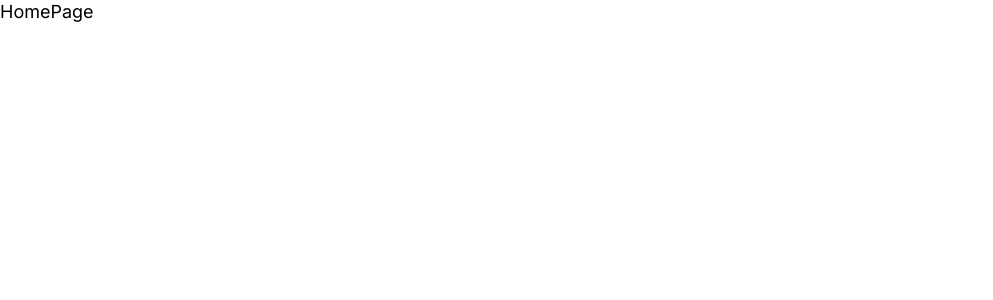
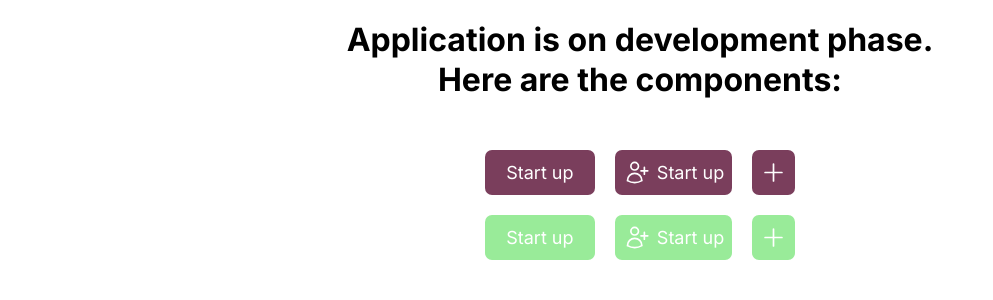
Before and after one commit to spurbey/start_up, a Next.js app: page / in a window 1280 px wide. Shown: the top 300 px of the page, without its empty margins (0-993 px from the left). Built offline with nearby package versions, Linux system fonts and the light colour scheme.

Commit message:
button components styling

```diff
--- a/app/page.jsx
+++ b/app/page.jsx
@@ -1,5 +1,92 @@
 import React from 'react';
 
 export default function HomePage() {
-  return <div>HomePage</div>;
+  return (
+    <>
+      <div className='home-page'>
+        <h1>
+          Application is on development phase. <br /> Here are the components:
+        </h1>
+
+        <div className='container'>
+          <div className='button-container'>
+            <button className='button-primary'>Start up</button>
+
+            <button className='button-primary'>
+              <svg
+                xmlns='http://www.w3.org/2000/svg'
+                fill='none'
+                viewBox='0 0 24 24'
+                stroke-width='1.5'
+                stroke='currentColor'
+              >
+                <path
+                  stroke-linecap='round'
+                  stroke-linejoin='round'
+                  d='M19 7.5v3m0 0v3m0-3h3m-3 0h-3m-2.25-4.125a3.375 3.375 0 11-6.75 0 3.375 3.375 0 016.75 0zM4 19.235v-.11a6.375 6.375 0 0112.75 0v.109A12.318 12.318 0 0110.374 21c-2.331 0-4.512-.645-6.374-1.766z'
+                />
+              </svg>
+              Start up
+            </button>
+
+            <button className='button-primary icon'>
+              <svg
+                xmlns='http://www.w3.org/2000/svg'
+                fill='none'
+                viewBox='0 0 24 24'
+                strokeWidth='1.5'
+                stroke='currentColor'
+              >
+                <path
+                  strokeLinecap='round'
+                  strokeLinejoin='round'
+                  d='M12 4.5v15m7.5-7.5h-15'
+                />
+              </svg>
+            </button>
+          </div>
+          {/* /button-container */}
+
+          <div className='button-container'>
+            <button className='button-secondary'>Start up</button>
+
+            <button className='button-secondary'>
+              <svg
+                xmlns='http://www.w3.org/2000/svg'
+                fill='none'
+                viewBox='0 0 24 24'
+                stroke-width='1.5'
+                stroke='currentColor'
+              >
+                <path
+                  stroke-linecap='round'
+                  stroke-linejoin='round'
+                  d='M19 7.5v3m0 0v3m0-3h3m-3 0h-3m-2.25-4.125a3.375 3.375 0 11-6.75 0 3.375 3.375 0 016.75 0zM4 19.235v-.11a6.375 6.375 0 0112.75 0v.109A12.318 12.318 0 0110.374 21c-2.331 0-4.512-.645-6.374-1.766z'
+                />
+              </svg>
+              Start up
+            </button>
+
+            <button className='button-secondary icon'>
+              <svg
+                xmlns='http://www.w3.org/2000/svg'
+                fill='none'
+                viewBox='0 0 24 24'
+                strokeWidth='1.5'
+                stroke='currentColor'
+              >
+                <path
+                  strokeLinecap='round'
+                  strokeLinejoin='round'
+                  d='M12 4.5v15m7.5-7.5h-15'
+                />
+              </svg>
+            </button>
+          </div>
+          {/* /button-container */}
+        </div>
+        {/* /container */}
+      </div>
+    </>
+  );
 }
--- a/app/styles/components/__button.scss
+++ b/app/styles/components/__button.scss
@@ -0,0 +1,65 @@
+.button {
+  border: none;
+  outline: hidden;
+  font-size: 18px;
+  font-weight: 400;
+  font-family: inherit;
+  background-color: $dark-pink;
+  text-decoration: none;
+  color: $white;
+  padding: 0 8px;
+  min-width: 110px;
+  width: 100%;
+  max-width: fit-content;
+  text-align: center;
+  cursor: pointer;
+  border-radius: 7px;
+  height: 45px;
+  @include flex(center, center);
+  display: inline-flex;
+  gap: 7px;
+
+  & > svg {
+    width: 27px;
+  }
+
+  &:hover {
+    transform: translateY(-3px);
+  }
+
+  @include responsive-medium {
+    min-width: 90px;
+    font-size: 16px;
+  }
+}
+
+.icon {
+  min-width: 0;
+}
+
+.button-primary {
+  @extend .button;
+  background-color: $dark-pink;
+
+  &:hover {
+    background-color: $dark-pink-hover;
+  }
+
+  &:active {
+    background-color: $pink;
+  }
+}
+
+.button-secondary {
+  @extend .button;
+  background-color: $green;
+
+  &:hover {
+    background-color: $green-hover;
+  }
+
+  &:active {
+    background-color: $yellow;
+    color: $black;
+  }
+}
--- a/app/styles/pages/__home.scss
+++ b/app/styles/pages/__home.scss
@@ -1 +1,21 @@
-// styles for home page
+.home-page {
+  text-align: center;
+  margin-top: 20px;
+
+  h1 {
+    margin-bottom: 50px;
+    font-size: 32px;
+    line-height: 40px;
+  }
+
+  .container {
+    @include flex(center, center);
+    gap: 20px;
+    flex-direction: column;
+  }
+
+  .button-container {
+    @include flex();
+    gap: 20px;
+  }
+}
--- a/app/styles/utils/__colors.scss
+++ b/app/styles/utils/__colors.scss
@@ -1,6 +1,8 @@
-$primary-color: #00b4d8;
-$light: #f1f0ec;
-$dark: #252422;
-$light-grey: #bbb;
+$pink: #d685ad;
+$dark-pink: #7a3e5c;
+$dark-pink-hover: #5b2e45;
+$green: #99eb99;
+$green-hover: #65e165;
+$yellow: #f6f6d0;
 $white: #fff;
 $black: #000;
--- a/app/styles/utils/__common.scss
+++ b/app/styles/utils/__common.scss
@@ -1,6 +1,6 @@
 // general styles
 
-$global-transition: 150ms color linear, 200ms background-color ease-in-out,
+$global-transition: 60ms color linear, 150ms background-color ease-in-out,
   150ms width linear, 200ms border-color linear, transform 200ms linear,
   margin 220ms linear, 150ms opacity linear;
 
@@ -8,9 +8,10 @@ $global-transition: 150ms color linear, 200ms background-color ease-in-out,
   margin: 0;
   padding: 0;
   box-sizing: border-box;
+  transition: $global-transition;
 
   &::selection {
-    background-color: $primary-color;
+    background-color: $dark-pink;
     color: $white;
   }
 }
@@ -23,9 +24,8 @@ h1,
 h2,
 h3,
 h4 {
-  // font-family: ;
   font-weight: 700;
-  color: $dark;
+  color: $black;
 }
 
 body {
@@ -33,7 +33,6 @@ body {
   height: 100vh;
   font-size: 18px;
   line-height: 24px;
-  // font-family: ;
 
   @include responsive_small {
     font-size: 16px;
@@ -48,28 +47,9 @@ img {
 ul {
   margin: 0;
   padding: 0;
-}
-
-li {
   list-style: none;
 }
 
 a {
   text-decoration: none;
 }
-
-.noselect {
-  user-select: none;
-}
-
-/*
-// preloader
-#preloader {
-  background: $primary-color url(../img/loading.svg) no-repeat center center;
-  background-size: 10%;
-  width: 100%;
-  height: 100vh;
-  position: fixed;
-  z-index: 100;
-}
-*/
```
